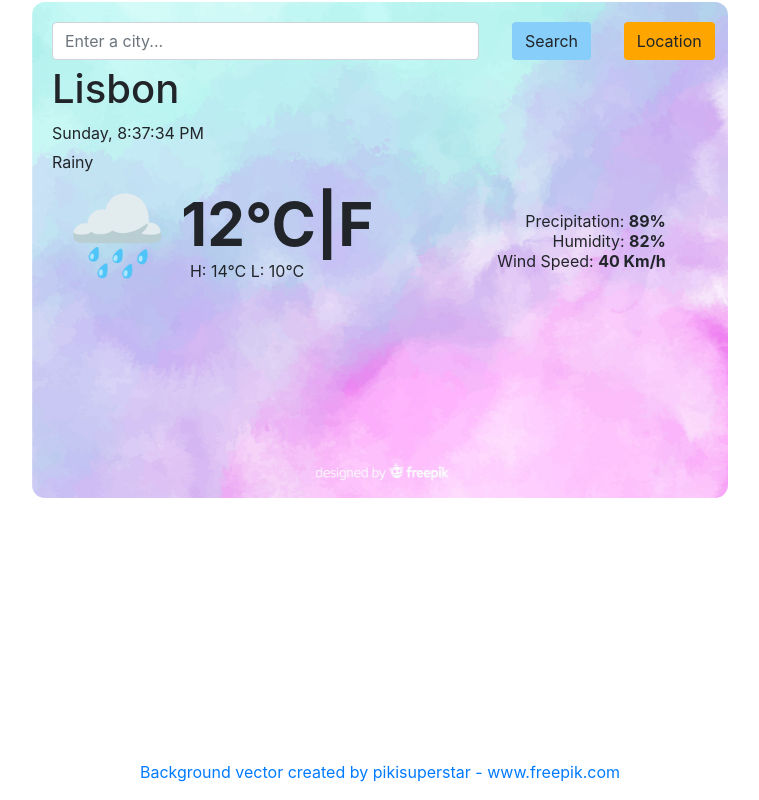
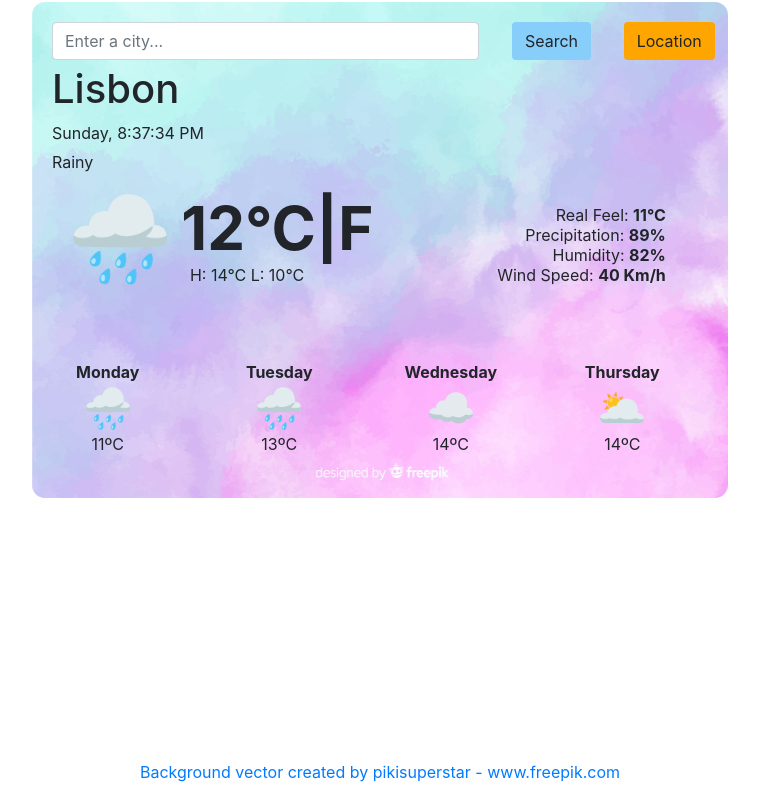
Before and after one commit to michalina-galczak/weather-app-react, a React (Create React App) app: page / in a window 1280 px wide. Shown: the whole page, without its empty margins (260-1019 px from the left). Built offline with nearby package versions, Linux system fonts and the light colour scheme.

Commit message:
Added forecast

```diff
--- /dev/null
+++ b/src/Forecast.css
@@ -0,0 +1,11 @@
+.Forecast {
+    width: 100%;
+}
+
+.Forecast p {
+    line-height: 20px;
+}
+
+.Forecast-icon {
+    font-size: 40px;
+}
--- /dev/null
+++ b/src/Forecast.js
@@ -0,0 +1,39 @@
+import React from "react";
+import './Forecast.css';
+
+export default function Forecast(props) {
+    function getForecastDay(numDays) {
+        var days = ['Sunday', 'Monday', 'Tuesday', 'Wednesday', 'Thursday', 'Friday', 'Saturday'];
+        var d = new Date();
+        d.setDate(d.getDate() + numDays);
+
+        return days[d.getDay()];
+    }
+
+    return (
+        <div className="Forecast">
+            <div className="row">
+                <div className="col-md-3 my-auto">
+                    <p><b>{getForecastDay(1)}</b></p>
+                    <p className="Forecast-icon">🌧️</p>
+                    <p>11ºC</p>
+                </div>
+                <div className="col-md-3 my-auto">
+                    <p><b>{getForecastDay(2)}</b></p>
+                    <p className="Forecast-icon">🌧️</p>
+                    <p>13ºC</p>
+                </div>
+                <div className="col-md-3 my-auto">
+                    <p><b>{getForecastDay(3)}</b></p>
+                    <p className="Forecast-icon">☁️</p>
+                    <p>14ºC</p>
+                </div>
+                <div className="col-md-3 my-auto">
+                    <p><b>{getForecastDay(4)}</b></p>
+                    <p className="Forecast-icon">🌥️</p>
+                    <p>14ºC</p>
+                </div>
+            </div>
+        </div>
+    );
+}
--- a/src/Info.css
+++ b/src/Info.css
@@ -4,7 +4,7 @@
 }
 
 .Info-emoji {
-    font-size: 80px;
+    font-size: 85px;
 }
 
 .Info-degrees {
--- a/src/Info.js
+++ b/src/Info.js
@@ -16,6 +16,7 @@ export default function Info(props) {
                     <p className="Info-maxmin">H: {props.max}°C L: {props.min}°C</p>
                 </div>
                 <div className="col-md-6 my-auto Info-values">
+                    <p>Real Feel: <b>{props.realFeel}°C</b></p>
                     <p>Precipitation: <b>{props.precipitation}%</b></p>
                     <p>Humidity: <b>{props.humidity}%</b></p>
                     <p>Wind Speed: <b>{props.windSpeed} Km/h</b></p>
--- a/src/Weather.css
+++ b/src/Weather.css
@@ -29,3 +29,8 @@ form {
 .Weather-info {
     padding: 5px 0 0 30px;
 }
+
+.Weather-forecast {
+    width: 100%;
+    padding-top: 60px;
+}
--- a/src/Weather.js
+++ b/src/Weather.js
@@ -2,6 +2,7 @@ import React from "react";
 import "./Weather.css";
 import Location from "./Location.js";
 import Info from "./Info.js";
+import Forecast from "./Forecast.js";
 
 export default function Weather() {
     return (
@@ -23,7 +24,10 @@ export default function Weather() {
                         <Location city="Lisbon" />
                     </div>
                     <div className="row Weather-info">
-                        <Info temp="12" max="14" min="10" desc="Rainy" precipitation="89" humidity="82" windSpeed="40" />
+                        <Info temp="12" max="14" min="10" realFeel="11" desc="Rainy" precipitation="89" humidity="82" windSpeed="40" />
+                    </div>
+                    <div className="row Weather-forecast">
+                        <Forecast />
                     </div>
                 </form>
             </div>
```
